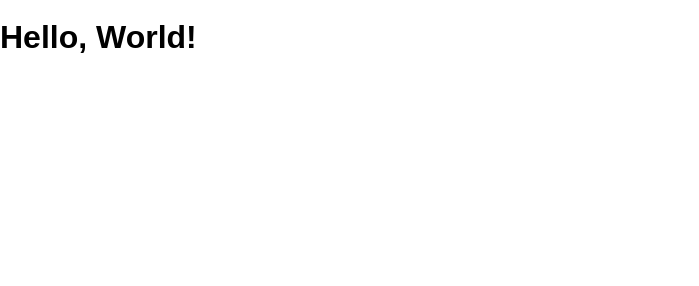
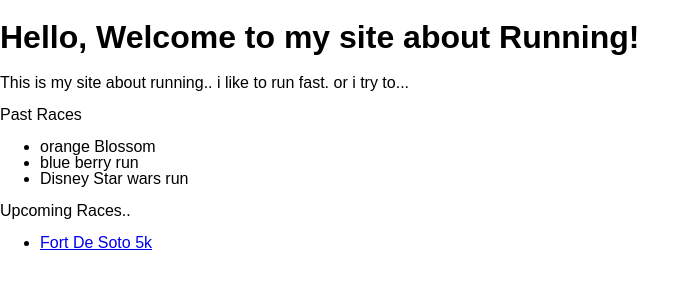
Before and after one commit to mdewey/running-site, a plain HTML site: page public/index.html in a window 1280 px wide. Shown: the whole page, without its empty margins (0-699 px from the left). Drawn offline with Linux system fonts and the light colour scheme.

Commit message:
deployed first version, added some basic content

```diff
--- a/public/index.html
+++ b/public/index.html
@@ -7,6 +7,31 @@
     <link rel="stylesheet" href="/screen.css">
   </head>
   <body>
-    <h1>Hello, World!</h1>
+    <h1>Hello, Welcome to my site about Running!</h1>
+    <section>
+      <p>This is my site about running.. i like to run fast. or i try to...</p>
+    </section>
+    <section>
+      <!-- about the races i have ran, a header, list of races, footer -->
+      <header>Past Races</header>
+      <!-- <ol>
+        <li>item 1</li>
+        <li>item 2</li>
+        <li>item 3</li>
+      </ol> -->
+      <ul>
+        <li>orange Blossom</li>
+        <li>blue berry run</li>
+        <li>Disney Star wars run</li>
+      </ul>
+    </section>
+    <section>
+      <!-- upcoming races -->
+      <header>Upcoming Races..</header>
+      <ul>
+        <li><a href="http://www.ftdesoto15k.com/">Fort De Soto 5k</a></li>
+      </ul>
+    </section>
+
   </body>
 </html>
```
